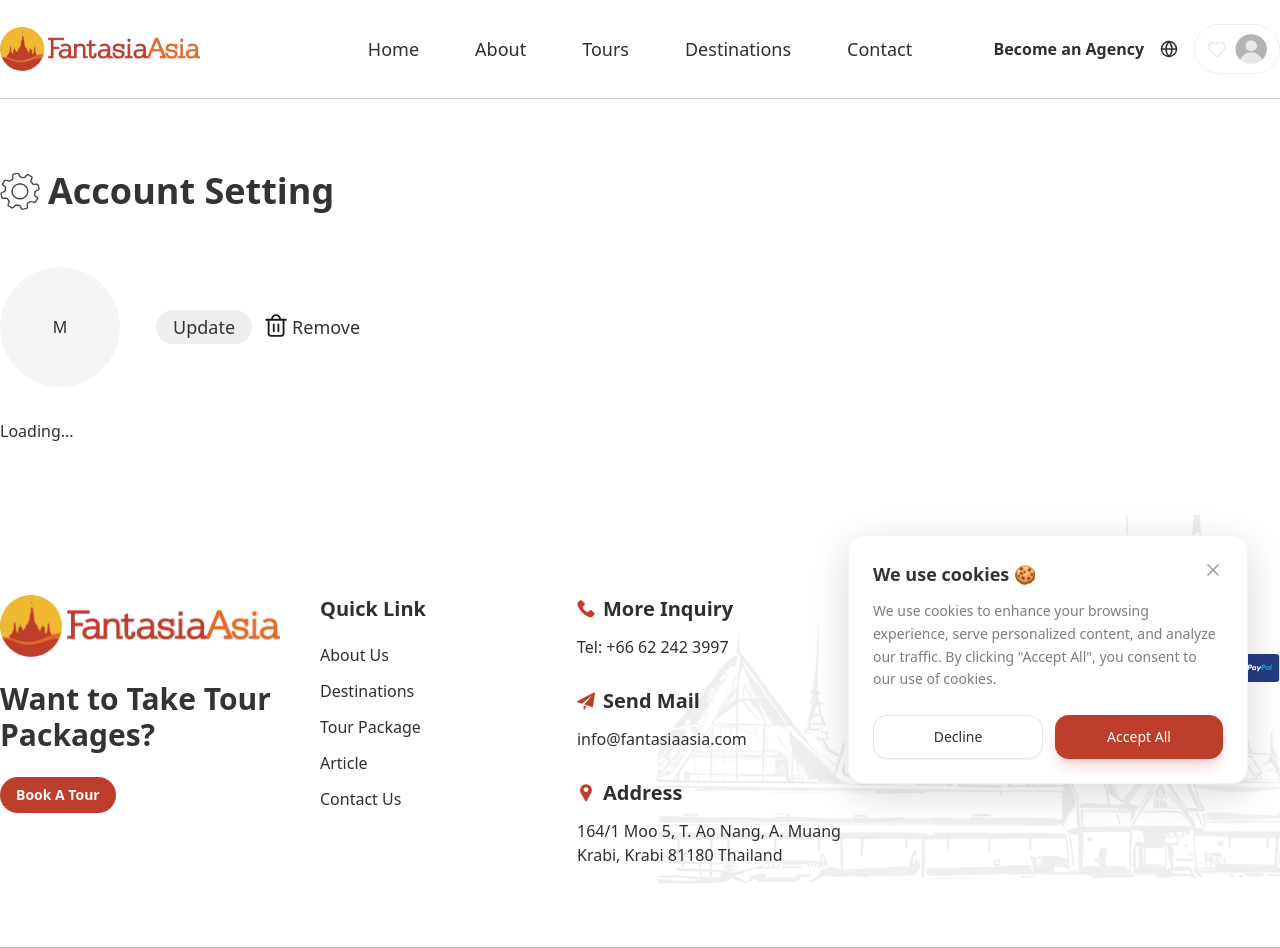
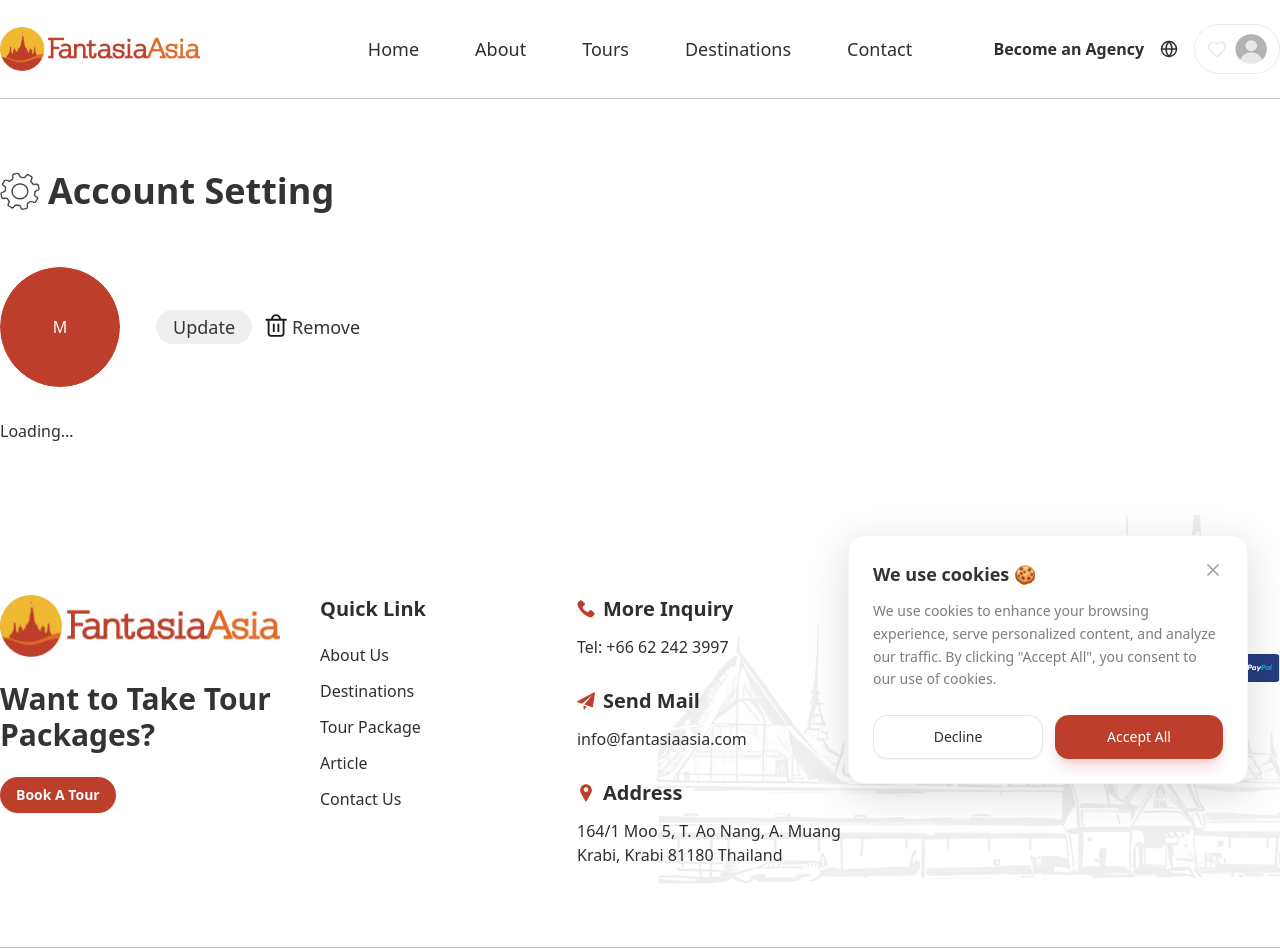
Before and after one commit to RachaponKjr/fatasiaasia, a Next.js app: page /profile/accountsetting in a window 1280 px wide. Built offline with nearby package versions, Linux system fonts and the light colour scheme.

Commit message:
style: Change avatar fallback color to red

```diff
--- a/components/navbar.tsx
+++ b/components/navbar.tsx
@@ -88,9 +88,9 @@ const Navbar = () => {
           <Heart color="#EBEBEB" size={20} />
           <DropdownMenu>
             <DropdownMenuTrigger asChild>
-              <Avatar>
+              <Avatar className="bg-[#BD3E2B]">
                 <AvatarImage src="/user.jpg" />
-                <AvatarFallback>CN</AvatarFallback>
+                <AvatarFallback className="bg-[#BD3E2B] text-white">CN</AvatarFallback>
               </Avatar>
             </DropdownMenuTrigger>
             <DropdownMenuContent
--- a/components/ui/avatar.tsx
+++ b/components/ui/avatar.tsx
@@ -42,7 +42,7 @@ function AvatarFallback({
     <AvatarPrimitive.Fallback
       data-slot="avatar-fallback"
       className={cn(
-        "bg-muted flex size-full items-center justify-center rounded-full",
+        "bg-[#BD3E2B] text-white flex size-full items-center justify-center rounded-full",
         className
       )}
       {...props}
```
